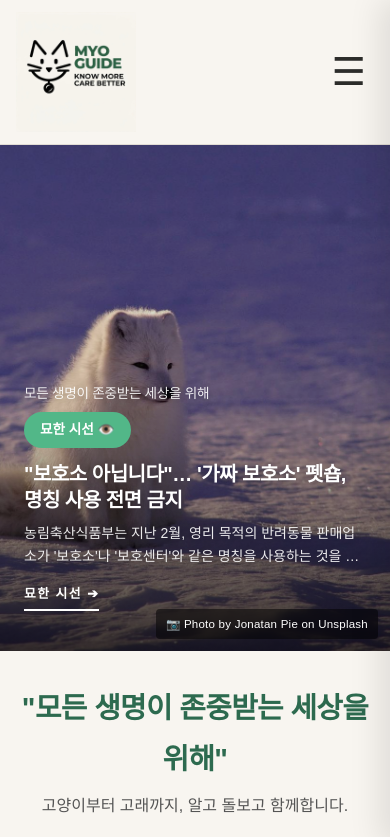
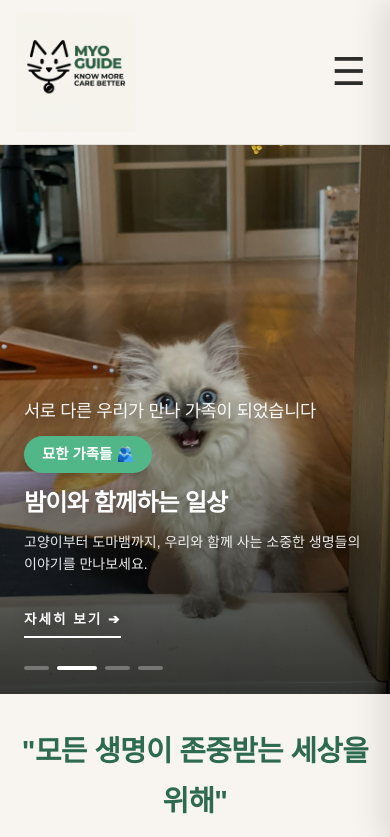
Before and after one commit to ileilo1215-ship-it/myo-guide, a Next.js app: page / in a window 390 px wide. Shown: the top 837 px of the page. Built offline with nearby package versions, Linux system fonts and the light colour scheme; a web font is replaced by a local one.

Commit message:
feat: Add auto-rotating HeroSlider with daily content rotation on homepage

```diff
--- a/app/page.js
+++ b/app/page.js
@@ -2,8 +2,8 @@ export const dynamic = "force-dynamic";
 import { getSortedPostsData } from '@/lib/posts';
 import { friendsList } from '@/lib/friends';
 import { GOOGLE_FORM_URL } from '@/lib/constants';
+import { getFamilyData } from '@/lib/family';
 import '@/app/hero-credit.css';
-import '@/app/hero-section.css';
 
 import Banner from '@/components/Banner';
 import PostCard from '@/components/PostCard';
@@ -12,36 +12,7 @@ import Link from 'next/link';
 import fs from 'fs';
 import path from 'path';
 
-/**
- * Reads hero images from /public/hero/ directory.
- * Returns sorted list of .jpg/.jpeg/.png/.webp filenames.
- */
-function getHeroImages() {
-  const heroDir = path.join(process.cwd(), 'public', 'hero');
-  try {
-    const files = fs.readdirSync(heroDir);
-    return files
-      .filter(f => /\.(jpg|jpeg|png|webp)$/i.test(f))
-      .sort(); // stable alphabetical order for consistent cycling
-  } catch {
-    return [];
-  }
-}
 
-/**
- * Extracts a formatted author name from an Unsplash filename.
- */
-function extractAuthorName(filename) {
-  const base = filename.replace(/\.[^.]+$/, '');
-  const withoutSuffix = base.replace(/-unsplash$/, '');
-  const parts = withoutSuffix.split('-');
-  const authorParts = parts.slice(0, -1);
-  return authorParts
-    .map(w => w.charAt(0).toUpperCase() + w.slice(1))
-    .join(' ');
-}
-
-// --- NEWS PAGE ITEM COMPONENT ---
 // --- NEWS PAGE ITEM COMPONENT ---
 function NewsPageItem({ post }) {
   const cleanTag = post.tag?.replace(/^[^\s]+\s*/, '') || '뉴스';
@@ -174,6 +145,8 @@ function ClassroomView({ posts, selectedTag }) {
 }
 
 
+import HeroSlider from '@/components/HeroSlider';
+
 export default async function Home({ searchParams }) {
   const params = await searchParams;
   const categoryParam = params?.category;
@@ -181,6 +154,7 @@ export default async function Home({ searchParams }) {
   const allPostsData = getSortedPostsData();
 
   if (categoryParam) {
+    // ... existing category filtering logic ...
     let filteredPosts = allPostsData;
     let bannerTitle = "";
     let bannerDesc = "";
@@ -263,125 +237,81 @@ export default async function Home({ searchParams }) {
 
   // 1. Daily Rotation Logic (KST 00:00)
   const now = new Date();
-  // Adjust to KST (UTC+9)
   const kstOffset = 9 * 60 * 60 * 1000;
   const kstDate = new Date(now.getTime() + kstOffset);
   const dayCount = Math.floor(kstDate.getTime() / (1000 * 60 * 60 * 24));
 
-  // 2. Hero Image Selection (Curated bright/cheerful images)
-  const heroImages = getHeroImages();
-  // Filter/Prioritize bright and cheerful images as requested by the user
-  const brightImages = [
-    'nine-koepfer-lpgAlv8I7V8-unsplash.jpg',
-    'annie-spratt-SGXycQg_2pA-unsplash.jpg',
-    'jordan-whitt-EerxztHCjM8-unsplash.jpg',
-    'daria-shatova-BphuDA60if4-unsplash.jpg',
-    'jonatan-pie-xgTMSz6kegE-unsplash.jpg',
-    'ricky-kharawala-adK3Vu70DEQ-unsplash.jpg',
-    'mark-stoop-JAUFHzqZPd0-unsplash.jpg'
-  ].filter(img => heroImages.includes(img));
+  // 2. Data Fetching
+  const newsPosts = allPostsData
+    .filter(post => post.category === 'News')
+    .sort((a, b) => new Date(b.date) - new Date(a.date));
 
-  const availableHeroPool = brightImages.length > 0 ? brightImages : heroImages;
+  const allCareAndRescue = allPostsData.filter(post => {
+    const cat = post.category?.replace(/['"]/g, '').trim() || '';
+    return ['Health', 'Grooming', 'Environment', 'Safety', 'Behavior', 'Play', 'Street Life', 'Rights', '🚨 구조'].includes(cat);
+  }).sort((a, b) => new Date(b.date || 0) - new Date(a.date || 0));
 
-  let heroImageSrc = '/cat/lily-banse-bZT3YDRjacc-unsplash.jpg'; // fallback
-  let authorName = 'Lily Banse';
+  const classroomPosts = allPostsData.filter(post => post.category === 'Class');
+  const allFamilyMembers = getFamilyData();
 
-  if (availableHeroPool.length > 0) {
-    const selectedImage = availableHeroPool[dayCount % availableHeroPool.length];
-    heroImageSrc = `/hero/${selectedImage}`;
-    authorName = extractAuthorName(selectedImage);
+  // 3. Daily Selection Logic
+  const carePool = allCareAndRescue.slice(0, 7); // Pick from 7 latest care posts
+  const newsPool = newsPosts.slice(0, 7); // Pick from 7 latest news posts
+  const classroomPool = classroomPosts.slice(0, 7);
+  // Filter familyPool to only include those with existing images
+  const familyPool = allFamilyMembers.filter(m => m.hasImage && m.images?.[0]);
+
+  const dailyCare = carePool[dayCount % carePool.length] || allCareAndRescue[0];
+  const dailyNews = newsPool[dayCount % newsPool.length] || newsPosts[0];
+  const dailyClass = classroomPool[dayCount % classroomPool.length] || classroomPosts[0];
+  const dailyFamily = familyPool[dayCount % familyPool.length];
+
+  // 4. Hero Slides Preparation
+  const slides = [
+    {
+      label: '돌봄 🐾',
+      title: dailyCare?.title || '우리 아이들을 위한 돌봄 가이드',
+      description: dailyCare?.summary || dailyCare?.hook || '건강하고 행복한 반려 생활을 위한 필수 정보를 확인해보세요.',
+      image: dailyCare?.image || '/hero/annie-spratt-SGXycQg_2pA-unsplash.jpg',
+      link: dailyCare ? `/posts/${dailyCare.id}` : '/care',
+      subtitle: '알고 돌보면 더 행복해져요'
+    },
+    {
+      label: '묘한 가족들 🫂',
+      title: dailyFamily ? `${dailyFamily.name}와 함께하는 일상` : '함께 살아가는 우리 가족 이야기',
+      description: dailyFamily?.description || '고양이부터 도마뱀까지, 우리와 함께 사는 소중한 생명들의 이야기를 만나보세요.',
+      image: dailyFamily?.images[0] || '/hero/jordan-whitt-EerxztHCjM8-unsplash.jpg',
+      link: '/family',
+      subtitle: '서로 다른 우리가 만나 가족이 되었습니다'
+    },
+    {
+      label: '묘한 뉴스 👁️',
+      title: dailyNews?.title || '세상을 바꾸는 동물권 소식',
+      description: dailyNews?.summary || dailyNews?.hook || '동물권 및 공존과 관련된 의미 있는 소식들을 전해드립니다.',
+      image: dailyNews?.image || '/hero/daria-shatova-BphuDA60if4-unsplash.jpg',
+      link: dailyNews ? `/posts/${dailyNews.id}` : '/?category=News',
+      subtitle: '모든 생명이 존중받는 세상을 위해'
+    },
+    {
+      label: '묘한 교실 🏫',
+      title: dailyClass?.title || '생명의 소중함, 함께 배워요',
+      description: dailyClass?.summary || dailyClass?.coreQuestion || '어린이부터 어른까지 함께 배우는 동물권 카드 및 교육 자료를 확인해보세요.',
+      image: dailyClass?.image || '/hero/ricky-kharawala-adK3Vu70DEQ-unsplash.jpg',
+      link: dailyClass ? `/posts/${dailyClass.id}` : '/?category=Class',
+      subtitle: '아는 만큼 더 사랑할 수 있어요'
     }
-
-  // 3. News Selection (묘한 시선)
-  // Filtering with quote-stripping and prioritizing recent (2026) news
-  const newsPosts = allPostsData
-    .filter(post => {
-      if (!post.category) return false;
-      const cat = post.category.replace(/['"]/g, '').trim();
-      return cat === 'News';
-    })
-    .sort((a, b) => new Date(b.date) - new Date(a.date)); // Newest first
-
-  // For the Hero section, prioritize the specific news article requested by the user
-  const featuredNewsId = 'news-2026-animal-law';
-  const featuredNews = newsPosts.find(p => p.id === featuredNewsId);
-
-  const recentNewsPosts = newsPosts.filter(post => post.date && post.date.startsWith('2026'));
-  const heroNewsPool = recentNewsPosts.length > 0 ? recentNewsPosts : newsPosts.slice(0, 3);
-
-  const latestNews = featuredNews || (heroNewsPool.length > 0 ? heroNewsPool[dayCount % heroNewsPool.length] : allPostsData[0]);
-
-  // Ensure the featured news also appears in the preview list if it's not already there
-  let latestTwoNews = newsPosts.slice(0, 2);
-  if (featuredNews && !latestTwoNews.find(p => p.id === featuredNewsId)) {
-    latestTwoNews = [featuredNews, ...newsPosts.filter(p => p.id !== featuredNewsId).slice(0, 1)];
-  }
-
-  const carePosts = allPostsData.filter(post => {
-    const cat = post.category?.replace(/['"]/g, '').trim() || '';
-    return ['Health', 'Grooming', 'Environment', 'Safety', 'Behavior', 'Play'].includes(cat);
-  });
-  const rescuePosts = allPostsData.filter(post => {
-    const cat = post.category?.replace(/['"]/g, '').trim() || '';
-    return ['Street Life', 'Rights', '🚨 구조'].includes(cat);
-  });
-
-  // Combine and sort all care/rescue posts to get the absolute 2 latest
-  const allCareAndRescue = [...carePosts, ...rescuePosts].sort((a, b) => {
-    return new Date(b.date || 0) - new Date(a.date || 0);
-  });
+  ];
 
   const latestTwoCare = allCareAndRescue.slice(0, 2);
+  const latestThreeNews = newsPosts.slice(0, 3);
+  const teaserFamilyMembers = allFamilyMembers.filter(m => m.hasImage && m.images?.[0]).slice(0, 4);
 
   const featuredFriends = friendsList.slice(0, 3);
 
   return (
     <div style={{ width: '100%' }}>
-      {/* SECTION 1: HERO */}
-      <main className="hero-container">
-        {heroImageSrc && (
-          <>
-            <div className="hero-main-layer">
-              <Image
-                src={heroImageSrc}
-                alt={authorName ? `Photo by ${authorName}` : 'Daily Animal Hero'}
-                fill
-                className="hero-main-image"
-                priority
-                style={{ objectFit: 'cover' }}
-              />
-            </div>
-            <div className="hero-overlay"></div>
-          </>
-        )}
-
-        {latestNews && (
-          <div className="hero-news-overlay">
-            <h2 className="news-subtitle">모든 생명이 존중받는 세상을 위해</h2>
-            <span className="news-tag">묘한 시선 👁️</span>
-            <Link href={`/posts/${latestNews.id}`} style={{ textDecoration: 'none', color: 'white' }}>
-              <h1>{latestNews.title}</h1>
-              <p>
-                {latestNews.summary || latestNews.hook || (latestNews.content ? latestNews.content.substring(0, 120) + '...' : '')}
-              </p>
-              <div className="more-link">
-                묘한 시선 ➔
-              </div>
-            </Link>
-          </div>
-        )}
-
-        {authorName && (
-          <a
-            href="https://unsplash.com"
-            target="_blank"
-            rel="noopener noreferrer"
-            className="hero-credit"
-          >
-            📷 Photo by {authorName} on Unsplash
-          </a>
-        )}
-      </main>
+      {/* SECTION 1: HERO SLIDER */}
+      <HeroSlider slides={slides} />
 
       {/* SECTION 2: SLOGAN + INTRO */}
       <section className="home-section bg-cream">
@@ -391,14 +321,14 @@ export default async function Home({ searchParams }) {
             고양이부터 고래까지, 알고 돌보고 함께합니다.
           </p>
           <div className="btn-group">
-            <Link href="/?category=News" className="btn-primary">묘한 뉴스 보기 →</Link>
+            <Link href="/care" className="btn-primary">돌봄 가이드 보기 →</Link>
             <Link href="/?category=Class" className="btn-primary" style={{ backgroundColor: 'transparent', color: 'var(--accent-sub)', border: '2px solid var(--accent-sub)' }}>묘한 교실 가기 →</Link>
           </div>
         </div>
       </section>
 
       {/* SECTION 3: CARE PREVIEW */}
-      <section className="home-section bg-cream" style={{ borderTop: '1px solid var(--border-color)' }}>
+      <section className="home-section" style={{ backgroundColor: '#ffffff', borderTop: '1px solid var(--border-color)' }}>
         <div className="section-container">
           <div className="section-header">
             <h2 className="section-title">돌봄</h2>
@@ -410,37 +340,82 @@ export default async function Home({ searchParams }) {
             ))}
           </div>
           <div className="section-footer">
-            <Link href="/care" className="section-link">돌봄 더보기 →</Link>
+            <Link href="/care" className="btn-primary">돌봄 더보기 →</Link>
           </div>
         </div>
       </section>
 
-      {/* SECTION 4: NEWS PREVIEW */}
-      <section className="home-section bg-mint" style={{ backgroundColor: '#e8f4ee' }}>
+      {/* SECTION 4: FAMILY TEASER */}
+      <section className="home-section bg-cream">
+        <div className="section-container" style={{ textAlign: 'center' }}>
+          <div className="section-header">
+            <h2 className="section-title">묘한 가족들</h2>
+            <p className="section-subtitle">고양이부터 도마뱀까지, 우리와 함께 사는 모든 가족들</p>
+          </div>
+
+          <div className="btn-group" style={{ justifyContent: 'center', marginTop: '1rem' }}>
+            <Link href="/family" className="btn-primary">묘한 가족들 만나기 →</Link>
+            <a
+              href={GOOGLE_FORM_URL}
+              target="_blank"
+              rel="noopener noreferrer"
+              className="btn-primary"
+              style={{ backgroundColor: 'transparent', color: 'var(--accent-sub)', border: '2px solid var(--accent-sub)' }}
+            >
+              우리 가족 소개하기 →
+            </a>
+          </div>
+        </div>
+      </section>
+
+      {/* SECTION 5: NEWS PREVIEW */}
+      <section className="home-section" style={{ backgroundColor: '#e8f4ee' }}>
         <div className="section-container">
           <div className="section-header">
             <h2 className="section-title">묘한 뉴스</h2>
             <p className="section-subtitle">동물권 및 공존과 관련된 의미 있는 소식을 전해드려요</p>
           </div>
-          <div className="news-magazine-grid" style={{ background: 'transparent', padding: 0 }}>
-            {latestTwoNews.map(post => (
-              <NewsPageItem key={post.id} post={post} />
+          <div className="section-grid cols-3" style={{ marginBottom: '3rem' }}>
+            {latestThreeNews.map(post => (
+              <article key={post.id} className="news-magazine-card simple-card" style={{ height: '100%', display: 'flex', flexDirection: 'column' }}>
+                <div className="news-magazine-image" style={{ height: '180px' }}>
+                  {post.image ? (
+                    <img src={post.image} alt={post.title} style={{ width: '100%', height: '100%', objectFit: 'cover' }} />
+                  ) : (
+                    <div className="news-magazine-placeholder">🐾</div>
+                  )}
+                </div>
+                <div className="news-magazine-content" style={{ flex: 1, display: 'flex', flexDirection: 'column', justifyContent: 'space-between', padding: '1.5rem' }}>
+                  <div>
+                    <h3 className="news-magazine-title" style={{ fontSize: '1.1rem', lineHeight: '1.4', margin: '0 0 0.5rem 0' }}>{post.title}</h3>
+                    <div style={{ fontSize: '0.85rem', color: '#888', marginBottom: '1.5rem' }}>
+                      {post.source && <span>{post.source}</span>}
+                      {post.source && post.date && <span style={{ margin: '0 6px' }}>|</span>}
+                      {post.date && <span>{post.date}</span>}
+                    </div>
+                  </div>
+                  <Link href={`/posts/${post.id}`} className="news-magazine-btn" style={{ marginTop: 'auto', textAlign: 'center' }}>
+                    기사 읽기
+                  </Link>
+                </div>
+              </article>
             ))}
           </div>
           <div className="section-footer">
-            <Link href="/?category=News" className="section-link">묘한 뉴스 더보기 →</Link>
+            <Link href="/?category=News" className="btn-primary">묘한 뉴스 더보기 →</Link>
           </div>
         </div>
       </section>
 
-      {/* SECTION 5: CLASSROOM BANNER */}
+      {/* SECTION 6: CLASSROOM BANNER */}
       <section className="home-section bg-forest">
-        <div className="section-container classroom-banner">
+        <div className="section-container classroom-banner" style={{ display: 'flex', alignItems: 'center', gap: '3rem', textAlign: 'left' }}>
+          <div style={{ flex: 1 }}>
             <h2 className="section-title" style={{ color: 'white' }}>동물권, 함께 배워요</h2>
-          <p className="section-subtitle" style={{ color: 'rgba(255,255,255,0.8)' }}>
+            <p className="section-subtitle" style={{ color: 'rgba(255,255,255,0.8)', marginBottom: '1.5rem' }}>
               어린이부터 어른까지 함께 배우는 동물권 카드 및 교육 자료
             </p>
-          <div className="classroom-tags">
+            <div className="classroom-tags" style={{ justifyContent: 'flex-start' }}>
               <span className="classroom-tag">#공장식축산</span>
               <span className="classroom-tag">#멸종위기</span>
               <span className="classroom-tag">#도시공존</span>
@@ -449,10 +424,14 @@ export default async function Home({ searchParams }) {
               교실 입장하기 →
             </Link>
           </div>
+          <div style={{ flex: 1, height: '300px', borderRadius: '16px', overflow: 'hidden', boxShadow: '0 10px 30px rgba(0,0,0,0.2)' }}>
+            <img src="/hero/ricky-kharawala-adK3Vu70DEQ-unsplash.jpg" alt="Animal Education" style={{ width: '100%', height: '100%', objectFit: 'cover' }} />
+          </div>
+        </div>
       </section>
 
-      {/* SECTION 6: FRIENDS PREVIEW */}
-      <section className="home-section bg-white">
+      {/* SECTION 7: FRIENDS PREVIEW */}
+      <section className="home-section" style={{ backgroundColor: '#ffffff' }}>
         <div className="section-container">
           <div className="section-header">
             <h2 className="section-title">좋은 친구들</h2>
@@ -477,29 +456,7 @@ export default async function Home({ searchParams }) {
             ))}
           </div>
           <div className="section-footer">
-            <Link href="/friends" className="section-link">친구들 모두 보기 →</Link>
-          </div>
-        </div>
-      </section>
-
-      {/* SECTION 7: FAMILY TEASER */}
-      <section className="home-section bg-cream">
-        <div className="section-container" style={{ textAlign: 'center' }}>
-          <h2 className="section-title">묘한 가족들</h2>
-          <p className="section-subtitle" style={{ marginBottom: '2rem' }}>
-            고양이부터 도마뱀까지, 우리와 함께 사는 모든 가족들
-          </p>
-          <div className="btn-group" style={{ justifyContent: 'center' }}>
-            <Link href="/family" className="btn-primary">묘한 가족들 만나기 →</Link>
-            <a
-              href={GOOGLE_FORM_URL}
-              target="_blank"
-              rel="noopener noreferrer"
-              className="btn-primary"
-              style={{ backgroundColor: 'transparent', color: 'var(--accent-sub)', border: '2px solid var(--accent-sub)' }}
-            >
-              우리 가족 소개하기 →
-            </a>
+            <Link href="/friends" className="btn-primary">친구들 모두 보기 →</Link>
           </div>
         </div>
       </section>
--- /dev/null
+++ b/components/HeroSlider.css
@@ -0,0 +1,200 @@
+.hero-slider {
+  position: relative;
+  width: 100%;
+  height: 70vh; /* PC Height */
+  overflow: hidden;
+  background-color: #000;
+}
+
+.hero-slide {
+  position: absolute;
+  top: 0;
+  left: 0;
+  width: 100%;
+  height: 100%;
+  opacity: 0;
+  transition: opacity 1.2s ease-in-out;
+  z-index: 1;
+  pointer-events: none;
+}
+
+.hero-slide.active {
+  opacity: 1;
+  z-index: 2;
+  pointer-events: auto;
+}
+
+.hero-main-layer {
+  position: absolute;
+  top: 0;
+  left: 0;
+  width: 100%;
+  height: 100%;
+  z-index: 1;
+}
+
+.hero-main-image {
+  width: 100%;
+  height: 100%;
+  object-fit: cover;
+  object-position: center center;
+}
+
+.hero-overlay {
+  position: absolute;
+  top: 0;
+  left: 0;
+  width: 100%;
+  height: 100%;
+  background: rgba(0, 0, 0, 0.2);
+  z-index: 2;
+}
+
+.hero-news-overlay {
+  position: absolute;
+  bottom: 0;
+  left: 0;
+  right: 0;
+  height: 45%;
+  display: flex;
+  flex-direction: column;
+  justify-content: flex-end;
+  padding: 0 5% 5rem;
+  color: #FFFFFF;
+  text-shadow: 0 2px 15px rgba(0,0,0,0.4);
+  background: linear-gradient(to top, rgba(0,0,0,0.7) 0%, transparent 100%);
+  z-index: 5;
+}
+
+.hero-slide-link {
+  text-decoration: none;
+  color: white;
+  display: block;
+}
+
+.hero-news-overlay .news-tag {
+  display: inline-block;
+  align-self: flex-start;
+  background-color: var(--accent-color);
+  color: white;
+  padding: 6px 18px;
+  border-radius: 30px;
+  font-size: 0.9rem;
+  font-weight: 800;
+  margin-bottom: 1rem;
+  text-shadow: none;
+  box-shadow: 0 4px 10px rgba(0,0,0,0.2);
+}
+
+.hero-news-overlay .news-subtitle {
+  font-size: 1.1rem;
+  font-weight: 500;
+  margin-bottom: 0.6rem;
+  opacity: 0.95;
+}
+
+.hero-news-overlay h1 {
+  font-size: 36px;
+  font-weight: 800;
+  margin-bottom: 1.2rem;
+  letter-spacing: -0.8px;
+  line-height: 1.2;
+}
+
+.hero-news-overlay p {
+  font-size: 17px;
+  font-weight: 300;
+  opacity: 0.9;
+  line-height: 1.6;
+  max-width: 850px;
+  display: -webkit-box;
+  -webkit-box-orient: vertical;
+  -webkit-line-clamp: 2;
+  overflow: hidden;
+}
+
+.hero-news-overlay .more-link {
+  margin-top: 2rem;
+  font-weight: 700;
+  text-transform: uppercase;
+  font-size: 0.85rem;
+  letter-spacing: 2px;
+  display: inline-flex;
+  align-items: center;
+  gap: 10px;
+  border-bottom: 2px solid white;
+  padding-bottom: 4px;
+  transition: all 0.3s ease;
+}
+
+.hero-news-overlay .more-link:hover {
+  gap: 15px;
+  border-bottom-color: var(--accent-color);
+  color: var(--accent-color);
+}
+
+/* Pagination Dots */
+.hero-pagination {
+  position: absolute;
+  bottom: 2rem;
+  left: 5%;
+  display: flex;
+  gap: 12px;
+  z-index: 10;
+}
+
+.pagination-dot {
+  width: 40px;
+  height: 4px;
+  background: rgba(255, 255, 255, 0.3);
+  border: none;
+  cursor: pointer;
+  padding: 0;
+  border-radius: 2px;
+  transition: all 0.3s ease;
+}
+
+.pagination-dot.active {
+  background: white;
+  width: 60px;
+}
+
+.pagination-dot:hover {
+  background: rgba(255, 255, 255, 0.6);
+}
+
+/* Mobile Responsive Adjustments */
+@media (max-width: 768px) {
+  .hero-slider {
+    height: 65vh;
+  }
+
+  .hero-news-overlay {
+    height: 55%;
+    padding: 0 1.5rem 3.5rem;
+  }
+
+  .hero-news-overlay h1 {
+    font-size: 24px;
+    margin-bottom: 0.8rem;
+  }
+
+  .hero-news-overlay p {
+    font-size: 14px;
+    -webkit-line-clamp: 2;
+  }
+
+  .hero-pagination {
+    bottom: 1.5rem;
+    left: 1.5rem;
+    gap: 8px;
+  }
+
+  .pagination-dot {
+    width: 25px;
+  }
+
+  .pagination-dot.active {
+    width: 40px;
+  }
+}
--- /dev/null
+++ b/components/HeroSlider.js
@@ -0,0 +1,74 @@
+'use client';
+
+import { useState, useEffect, useCallback } from 'react';
+import Image from 'next/image';
+import Link from 'next/link';
+import './HeroSlider.css';
+
+export default function HeroSlider({ slides }) {
+  const [currentIndex, setCurrentIndex] = useState(0);
+  const [isPaused, setIsPaused] = useState(false);
+
+  const nextSlide = useCallback(() => {
+    setCurrentIndex((prev) => (prev + 1) % slides.length);
+  }, [slides.length]);
+
+  useEffect(() => {
+    if (isPaused) return;
+    const timer = setInterval(nextSlide, 5000);
+    return () => clearInterval(timer);
+  }, [nextSlide, isPaused]);
+
+  if (!slides || slides.length === 0) return null;
+
+  return (
+    <section
+      className="hero-slider"
+      onMouseEnter={() => setIsPaused(true)}
+      onMouseLeave={() => setIsPaused(false)}
+    >
+      {slides.map((slide, index) => (
+        <div
+          key={index}
+          className={`hero-slide ${index === currentIndex ? 'active' : ''}`}
+        >
+          <div className="hero-main-layer">
+            <Image
+              src={slide.image}
+              alt={slide.title}
+              fill
+              className="hero-main-image"
+              priority={index === 0}
+              style={{ objectFit: 'cover' }}
+            />
+          </div>
+          <div className="hero-overlay"></div>
+
+          <div className="hero-news-overlay">
+            <h2 className="news-subtitle">{slide.subtitle || '모든 생명이 존중받는 세상을 위해'}</h2>
+            <span className="news-tag">{slide.label}</span>
+            <Link href={slide.link} className="hero-slide-link">
+              <h1>{slide.title}</h1>
+              <p>{slide.description}</p>
+              <div className="more-link">
+                자세히 보기 ➔
+              </div>
+            </Link>
+          </div>
+        </div>
+      ))}
+
+      {/* Pagination Dots */}
+      <div className="hero-pagination">
+        {slides.map((_, index) => (
+          <button
+            key={index}
+            className={`pagination-dot ${index === currentIndex ? 'active' : ''}`}
+            onClick={() => setCurrentIndex(index)}
+            aria-label={`Go to slide ${index + 1}`}
+          />
+        ))}
+      </div>
+    </section>
+  );
+}
```
Lines whose indentation alone changed are shown as unchanged.
